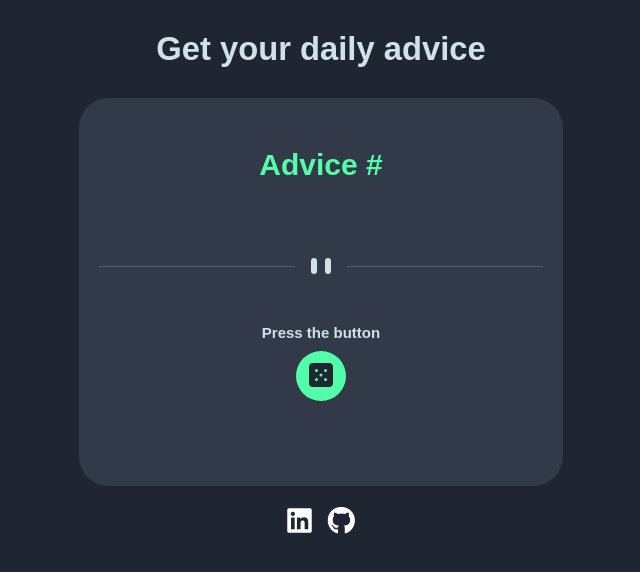
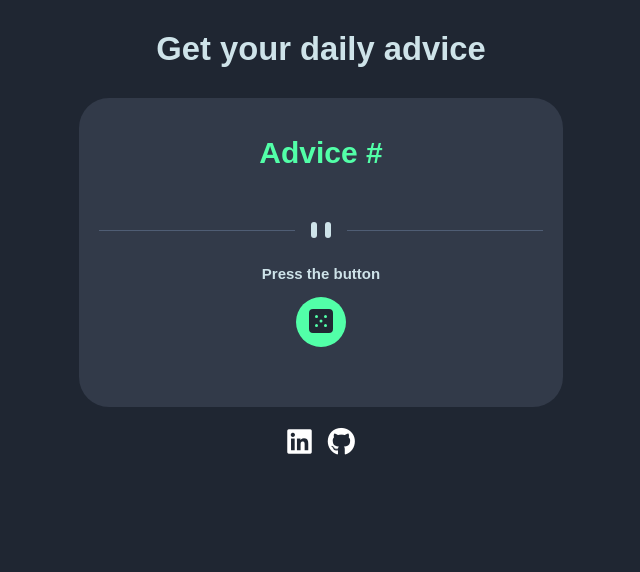
Before and after one commit to odraudeenrique/advice-generator-app, a plain HTML site: page index.html in a window 1280 px wide. Shown: the whole page, without its empty margins (319-959 px from the left). Drawn offline with nearby package versions, Linux system fonts and the light colour scheme; no server answers; a web font is replaced by a local one.

Commit message:
fourth commit

```diff
--- a/adviceGenerator.css
+++ b/adviceGenerator.css
@@ -35,20 +35,27 @@ h1{
     align-content: center;
 }
 .advice-number{
+    height:60px;
     color:hsl(150, 100%, 66%);
     font-size: 30px;
     font-weight:1000px;
-    margin:auto 5px;
+    margin:5px 5px;
     box-sizing: border-box;
+    display:flex;
+    align-items: center;
+}
+.advice-number-p{
+    margin:0px;
 }
 .advice{
     color:hsl(193, 38%, 86%);
     font-size:25px;
     text-align:center;
     box-sizing: border-box;
+    margin: 5px 0;
 }
 .image-container{
-    margin-top:5px;
+    margin:5px 0;
 }
 .line-image{
     width:100%;
@@ -57,14 +64,14 @@ h1{
     display: flex;
     flex-direction: column;
     align-items: center;
-    margin-bottom: 35px;
+    margin:10px 0;
 }
 .press-button{
     color:hsl(193, 38%, 86%);
     font-size: 15px;
     text-align:center;
     box-sizing: border-box;
-    margin-bottom:10px;
+    margin-bottom:15px 0px 0px;
 }
 .dice{
     width:50px;
--- a/adviceGenerator.js
+++ b/adviceGenerator.js
@@ -22,7 +22,7 @@ function getAdvice(params) {
         })
 }
 
-function actionButton(){
+function actionButton(e){
     dice.classList.add("loader-animation");
     getAdvice();
 }
--- a/index.html
+++ b/index.html
@@ -14,14 +14,11 @@
                 <h1>Get your daily advice </h1>
                 <div id="advice-card-part" class="advice-card">
                     <div id="advice-number-part" class="advice-number">
-                        <p>Advice # <span id="advice-number-span"></span></p>
+                        <p class="advice-number-p">Advice # <span id="advice-number-span"></span></p>
                     </div>
                     <div id="advice-part" class="advice">
-                        <div class="loader-animation" id="loader"></div>
                         <span id="advice-span"> </span>
                     </div>
-                    <br>
-
                     <div id="dice-part" >
                         <p class="image-container">
                             <img class="line-image" src="./images/pattern-divider-desktop.svg" alt="divider desktop">
```
